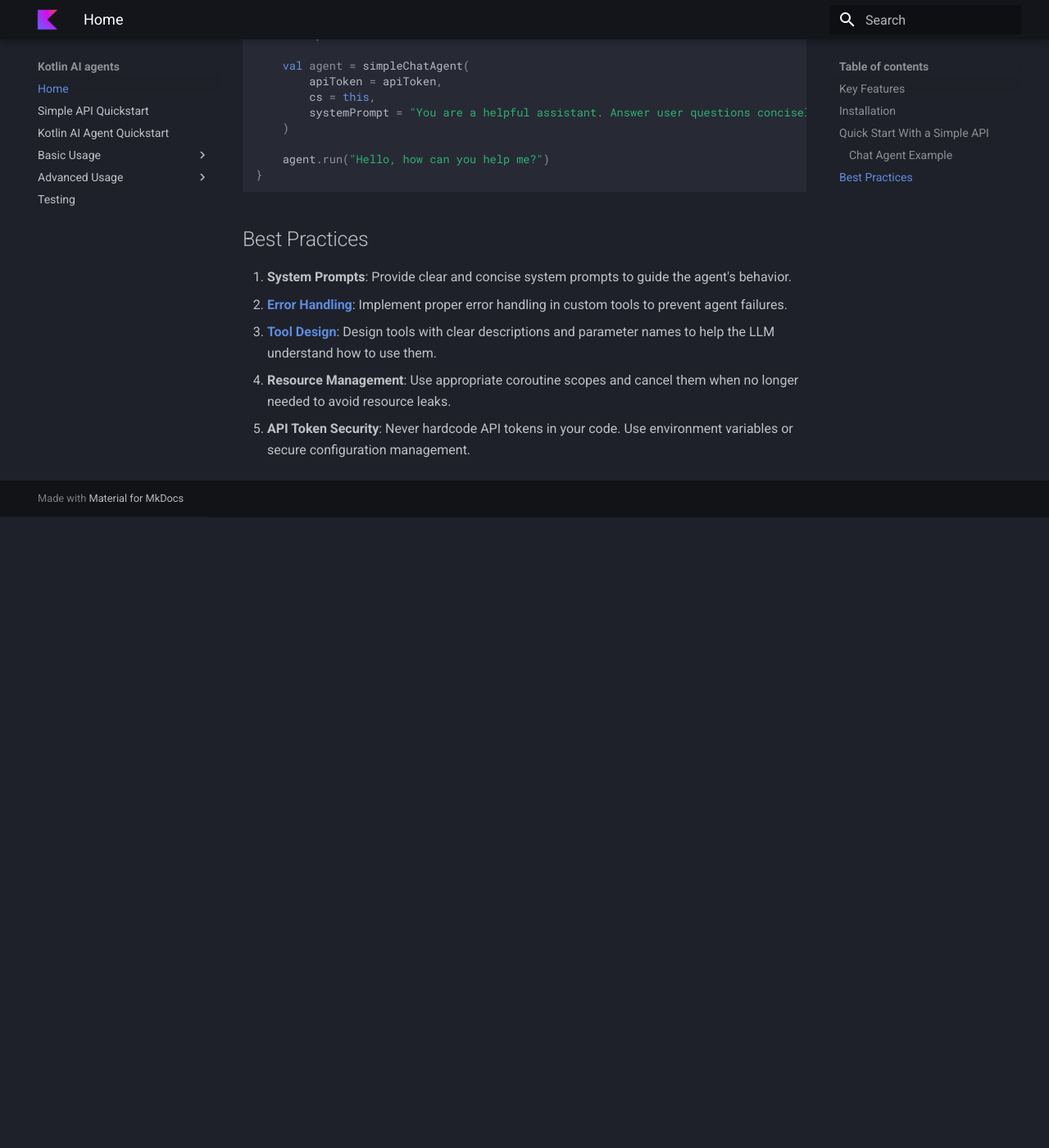
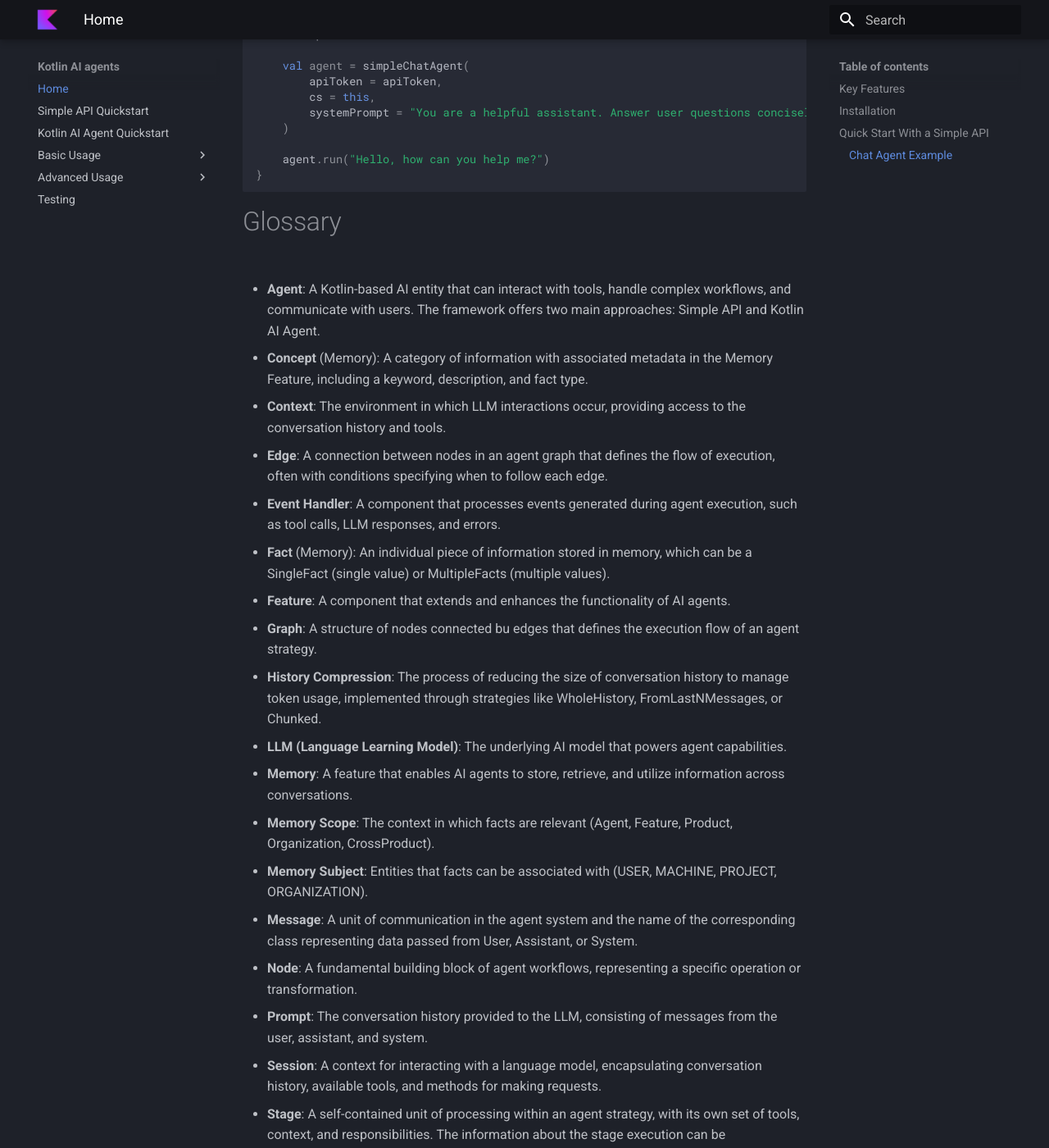
Before and after one commit to JetBrains/koog-docs, an MkDocs documentation site: the page built from docs/index.md, in a window 1280 px wide and 1400 px high, scrolled down 1167 px. Shown: the whole window at 82% size. Built offline with MkDocs 1.6.1 and Material for MkDocs 9.7.7, drawn with Linux system fonts in a browser that asks for light colours; before the commit the page ends 1797 px from its top, so only the background shows below that; some of the changed text lies outside the part shown.

Commit message:
Add a glossary and replace Best Practives with Tips on corresponding pages.

````diff
--- a/docs/index.md
+++ b/docs/index.md
@@ -49,12 +49,72 @@ fun main() = runBlocking {
 }
 ```
 
-## Best Practices
+# Glossary
 
-1. **System Prompts**: Provide clear and concise system prompts to guide the agent's behavior.
-2. **[Error Handling](eventHandler.md)**: Implement proper error handling in custom tools to prevent agent failures.
-3. **[Tool Design](customTool.md)**: Design tools with clear descriptions and parameter names to help the LLM understand how to use them.
-4. **Resource Management**: Use appropriate coroutine scopes and cancel them when no longer needed to avoid resource
-   leaks.
-5. **API Token Security**: Never hardcode API tokens in your code. Use environment variables or secure configuration
-   management.
+- **Agent**: A Kotlin-based AI entity that can interact with tools, handle complex workflows, and communicate with
+  users. The framework offers two main approaches: Simple API and Kotlin AI Agent.
+
+- **Concept** (Memory): A category of information with associated metadata in the Memory Feature, including a keyword,
+  description, and fact type.
+
+- **Context**: The environment in which LLM interactions occur, providing access to the conversation history and
+  tools.
+
+- **Edge**: A connection between nodes in an agent graph that defines the flow of execution, often with conditions
+  specifying when to follow each edge.
+
+- **Event Handler**: A component that processes events generated during agent execution, such as tool calls, LLM
+  responses, and errors.
+
+- **Fact** (Memory): An individual piece of information stored in memory, which can be a SingleFact (single value) or
+  MultipleFacts (multiple values).
+
+- **Feature**: A component that extends and enhances the functionality of AI agents.
+
+- **Graph**: A structure of nodes connected bu edges that defines the execution flow of an agent strategy.
+
+- **History Compression**: The process of reducing the size of conversation history to manage token usage, implemented
+  through strategies like WholeHistory, FromLastNMessages, or Chunked.
+
+- **LLM (Language Learning Model)**: The underlying AI model that powers agent capabilities.
+
+- **Memory**: A feature that enables AI agents to store, retrieve, and utilize information across
+  conversations.
+
+- **Memory Scope**: The context in which facts are relevant (Agent, Feature, Product, Organization, CrossProduct).
+
+- **Memory Subject**: Entities that facts can be associated with (USER, MACHINE, PROJECT, ORGANIZATION).
+
+- **Message**: A unit of communication in the agent system and the name of the corresponding class representing data
+  passed from User, Assistant, or System.
+
+- **Node**: A fundamental building block of agent workflows, representing a specific operation or transformation.
+
+- **Prompt**: The conversation history provided to the LLM, consisting of messages from the user, assistant, and system.
+
+- **Session**: A context for interacting with a language model, encapsulating conversation history, available tools,
+  and methods for making requests.
+
+- **Stage**: A self-contained unit of processing within an agent strategy, with its own set of tools, context, and
+  responsibilities. The information about the stage execution can be encapsulated within a stage or passed between
+  stages (using the Memory Feature).
+
+- **Strategy**: A defined workflow for an agent, consisting of stages that are executed sequentially. The strategy can
+  be visualized as a directed graph with nodes representing stages and edges representing transitions between them.
+
+- **System Prompt**: Instructions provided to the agent to guide its behavior and define its role. They can be also used
+  to provide context for the agent.
+
+- **Tool**: A function that an agent can use to perform specific tasks or access external systems. The agent knows the
+  list of available tools and their arguments but is unaware of the implementation details.
+
+- **Tool Call**: A request from the LLM to execute a specific tool with provided arguments. It works like a function
+  call in program code.
+
+- **Tool Descriptor**: Metadata about a tool, including its name, description, and parameter information.
+
+- **Tool Registry**: A list of tools that are available to an agent, organized by stage. The registry is a way of
+  letting the agent know which tools are available.
+
+- **Tool Result**: The output produced by executing a tool. E.g. if the tool is a method, the result is the return
+  value.
````
Also changed, not shown: docs/customTool.md (+4 -0 lines), docs/quickstartKotlinAgent.md (+6 -0 lines), docs/quickstartSimpleApi.md (+7 -1 lines).
